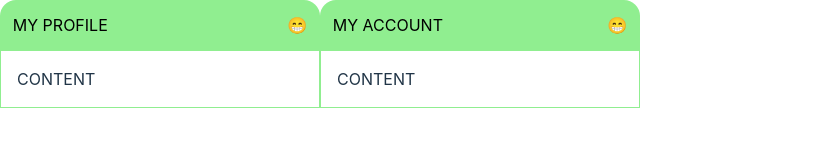
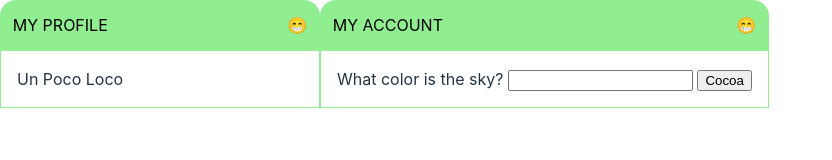
Before and after one commit to DeepakSuryaS/lit-web, a website built with Vite: page index.html in a window 1280 px wide. Shown: the whole page, without its empty margins (0-832 px from the left). Built offline with nearby package versions, Linux system fonts and the light colour scheme.

Commit message:
add: slot for children

```diff
--- a/index.html
+++ b/index.html
@@ -19,7 +19,11 @@
     <!-- <my-element>
       <h1>Vite + Lit</h1>
     </my-element> -->
-    <my-panel title="MY PROFILE"></my-panel>
-    <my-panel title="MY ACCOUNT"></my-panel>
+    <my-panel title="MY PROFILE">Un Poco Loco</my-panel>
+    <my-panel title="MY ACCOUNT"
+      >What color is the sky?
+      <input />
+      <button>Cocoa</button>
+    </my-panel>
   </body>
 </html>
--- a/src/my-panel.ts
+++ b/src/my-panel.ts
@@ -32,7 +32,7 @@ export class MyPanel extends LitElement {
           ${this.title}
           <div>😁</div>
         </div>
-        <div class="body">CONTENT</div>
+        <div class="body"><slot></slot></div>
       </div>
     `;
   }
```
